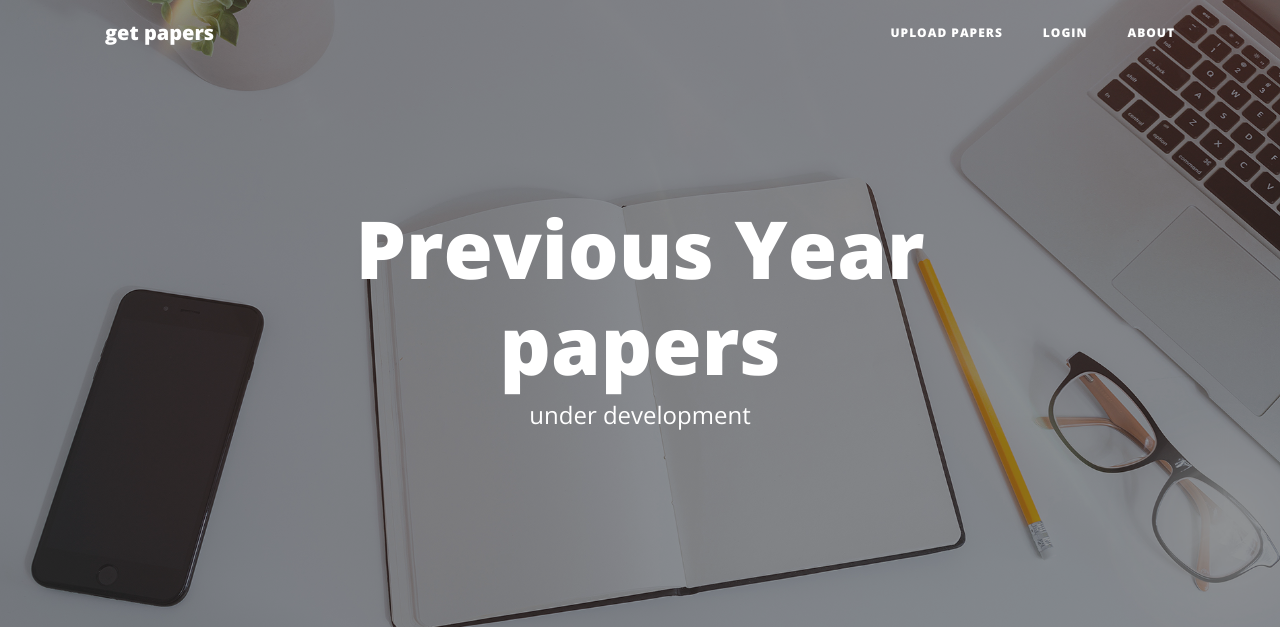
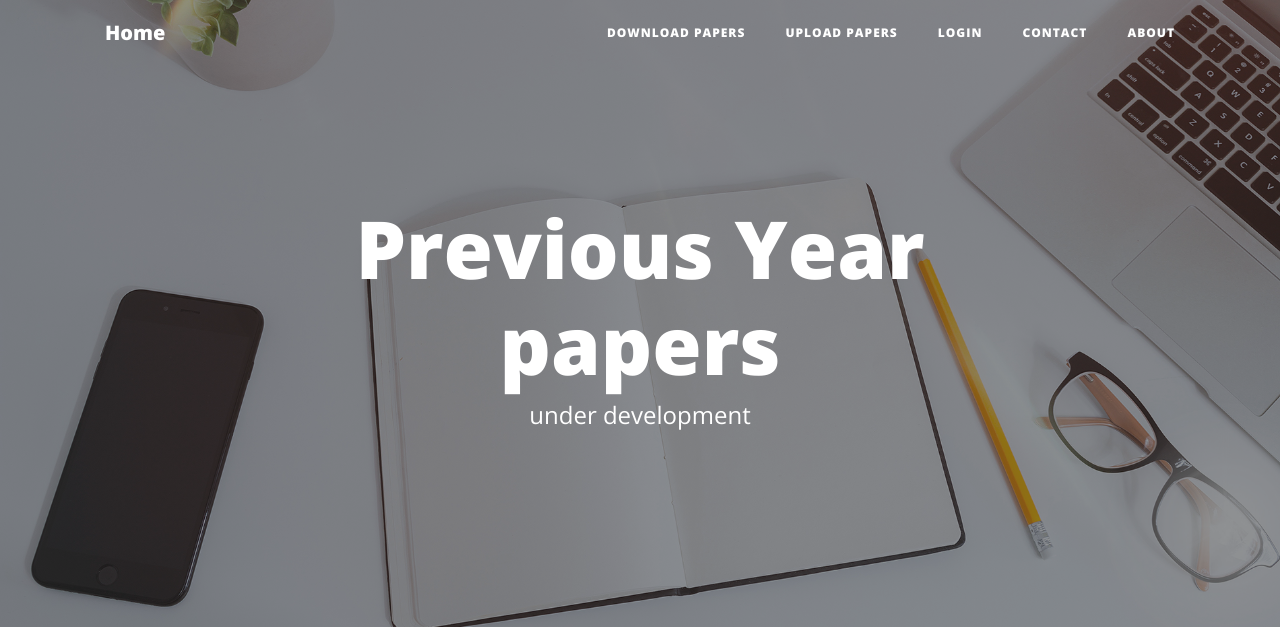
Before and after one commit to adnan-abdullah1/Prevpaper, a Flask app: page / in a window 1280 px wide. Shown: the top 627 px of the page. Run offline with Flask 2, Linux system fonts and the light colour scheme; parts of the project's set-up code (start-up, migrations or seed data) failed here and were passed over; some libraries are stand-ins or nearby versions.

Commit message:
added some buttons to index page

```diff
--- a/flask_app.py
+++ b/flask_app.py
@@ -168,4 +168,7 @@ def upload_papertodb():
     else:
         return render_template("uploadtemplatte.html")
 if __name__ == "__main__":
-    app.run(debug=True,port=3006)
+    app.run(debug=True,port=30026)
+
+
+A
--- a/templates/index.html
+++ b/templates/index.html
@@ -33,23 +33,31 @@
   <!-- Navigation -->
   <nav class="navbar navbar-expand-lg navbar-light fixed-top" id="mainNav">
     <div class="container">
-      <a class="navbar-brand" href="/getpapers">get papers</a>
+      <a class="navbar-brand" href="/">Home</a>
       <button class="navbar-toggler navbar-toggler-right" type="button" data-toggle="collapse" data-target="#navbarResponsive" aria-controls="navbarResponsive" aria-expanded="false" aria-label="Toggle navigation">
         Menu
         <i class="fas fa-bars"></i>
       </button>
       <div class="collapse navbar-collapse" id="navbarResponsive">
         <ul class="navbar-nav ml-auto">
+          <li class="nav-item">
+            <a class="nav-link" href="/getpapers">Download Papers</a>
 
+          </li>
           <li class="nav-item">
             <a class="nav-link" href="/upload">Upload Papers</a>
 
           </li>
+
           <li class="nav-item">
 
           </li>
+
           <li class="nav-item">
             <a class="nav-link" href="/login">login</a>
+           </li>
+           <li class="nav-item">
+            <a class="nav-link" href="#">Contact</a>
            </li>
            <li class="nav-item">
             <a class="nav-link" href="/about">About</a>
```
